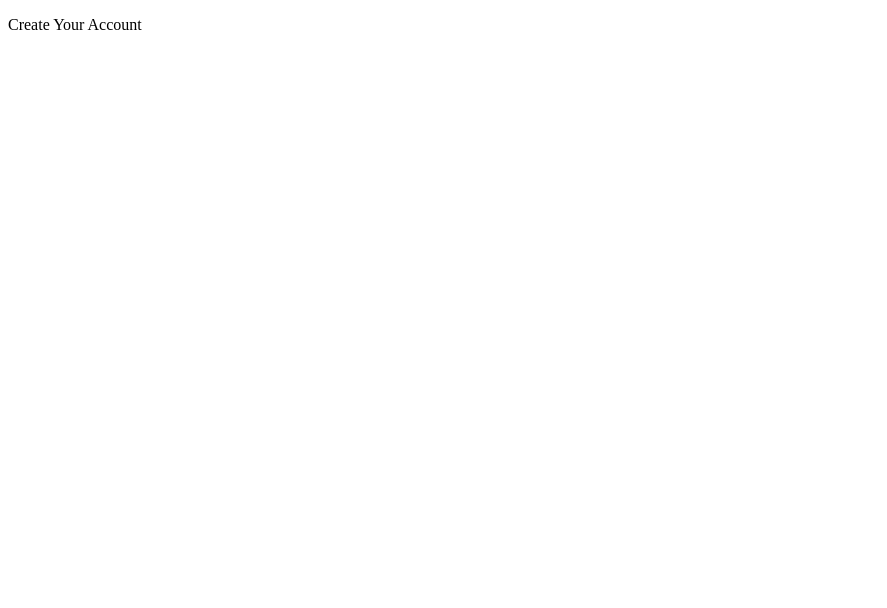
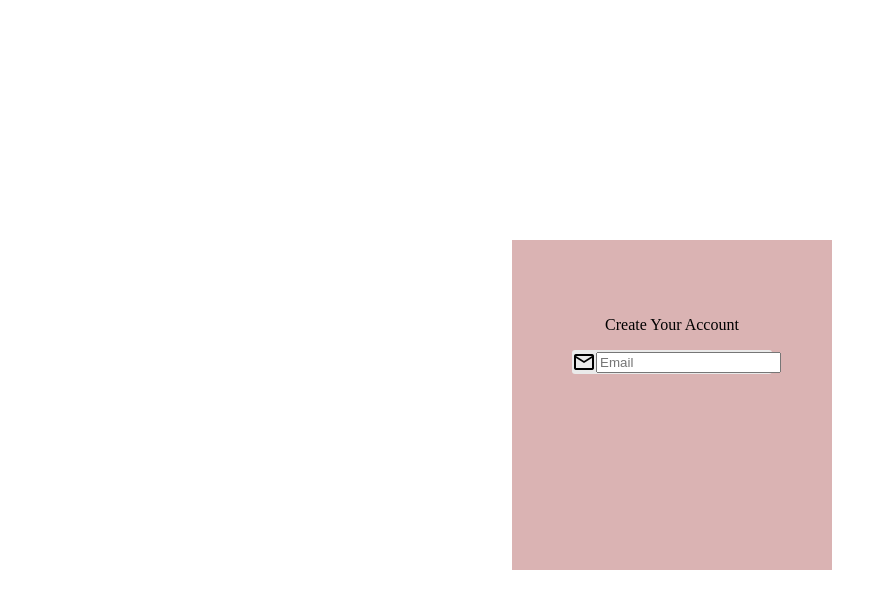
Before and after one commit to Tateev/js-project, a plain HTML site: page login.html in a window 1280 px wide. Shown: the whole page, without its empty margins (0-887 px from the left). Drawn offline with nearby package versions, Linux system fonts and the light colour scheme.

Commit message:
I added one page

```diff
--- a/login.css
+++ b/login.css
@@ -0,0 +1,20 @@
+.form-box {
+    width: 200px;
+    height: 200px;
+    max-width: 600px;
+    position: absolute;
+    background: #dab3b3;
+    padding: 60px 60px 70px;
+    text-align: center;
+    background-position: center;
+    top: 30%;
+    left: 40%;
+  }
+
+  .input-field {
+    background: #eaeaea;
+    margin: 15px 0;
+    border-radius: 3px;
+    display: flex;
+    align-items: center;
+  }
--- a/login.html
+++ b/login.html
@@ -3,14 +3,26 @@
 <head>
     <meta charset="UTF-8">
     <meta name="viewport" content="width=device-width, initial-scale=1.0">
+    <link rel="stylesheet" href="login.css" />
+    <link
+      rel="stylesheet"
+      href="https://fonts.googleapis.com/css2?family=Material+Symbols+Outlined:opsz,wght,FILL,GRAD@24,400,0,0"
+    />
 </head>
 <body>
     <div class="container">
    <div class="form-box">
     <p class="title">Create Your Account </p>
-    </div>
+
+    <div class="input-field">
+        <i class="fa-regular fa-envelope"></i>
+        <span class="material-symbols-outlined"> mail </span>
+        <input email="text" placeholder="Email" name="email" />
+      </div>
+     </div>
 </div>
 
+<script src="login.js"></script>
 
 </body>
 </html>
```
